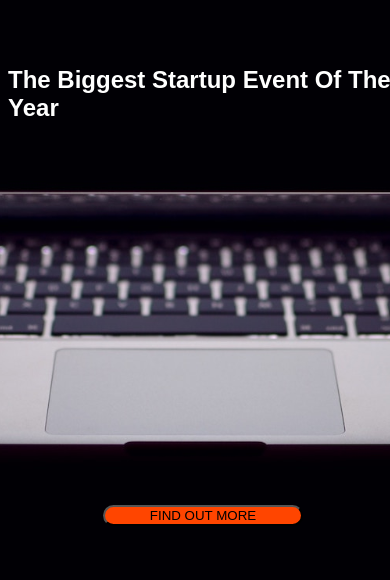
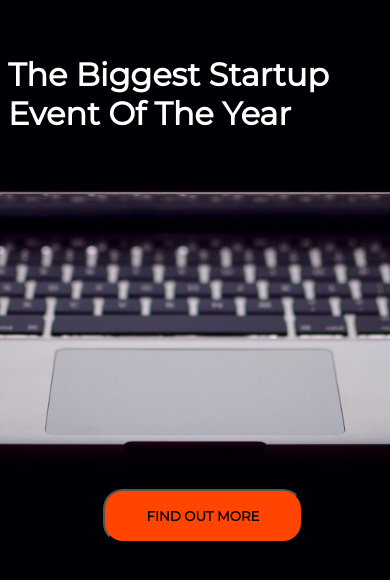
Before and after one commit to bandikat/My_first_landpage, a plain HTML site: page index.html in a window 390 px wide. Shown: the part 144-724 px from the top of the page. Drawn offline with Linux system fonts and the light colour scheme.

Commit message:
button responsive design

```diff
--- a/index.html
+++ b/index.html
@@ -5,10 +5,7 @@
   <title>Startup</title>
 
   <!-- Google Fonts -->
-  <!-- <link href="https://fonts.googleapis.com/css?family=Montserrat" rel="stylesheet"> -->
-
-  <!-- <link rel="stylesheet" href="https://maxcdn.bootstrapcdn.com/bootstrap/4.0.0-alpha.6/css/bootstrap.min.css" integrity="sha384-rwoIResjU2yc3z8GV/NPeZWAv56rSmLldC3R/AZzGRnGxQQKnKkoFVhFQhNUwEyJ"
-    crossorigin="anonymous"> -->
+  <link href="https://fonts.googleapis.com/css?family=Montserrat" rel="stylesheet">
 
   <!-- Your own stylesheet -->
   <link rel="stylesheet" type="text/css" href="style.css">
--- a/style.css
+++ b/style.css
@@ -22,10 +22,14 @@ body {
 h2 {
   text-transform: capitalize;
   color: white;
+  font-size: 2em;
 }
 input {
-  width: 200px;;
   --height: 3em;
+  width: 200px;
+  padding: 2vh 3vw;
   background-color: orangered;
   border-radius:  calc(var(--height)/2);
+  font-family: 'Montserrat', sans-serif;
+  font-weight: bold;
 }
```
